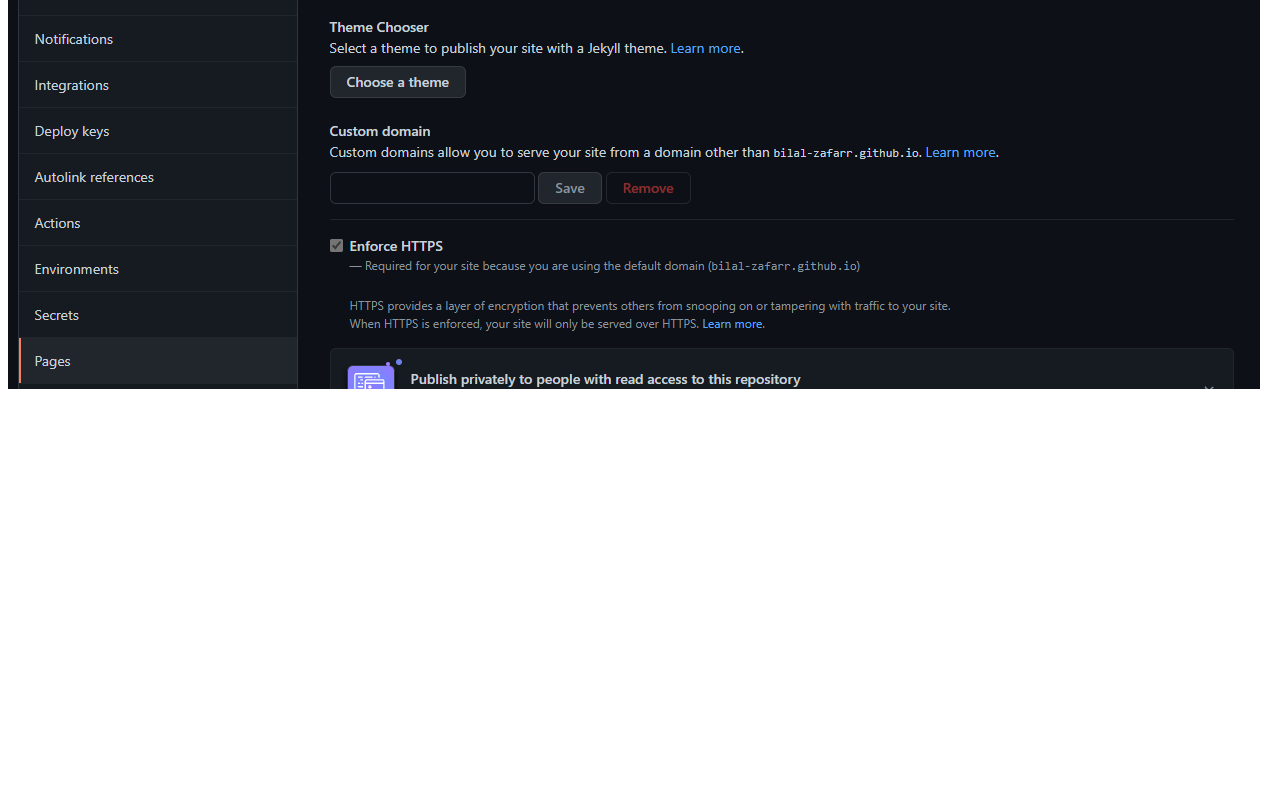
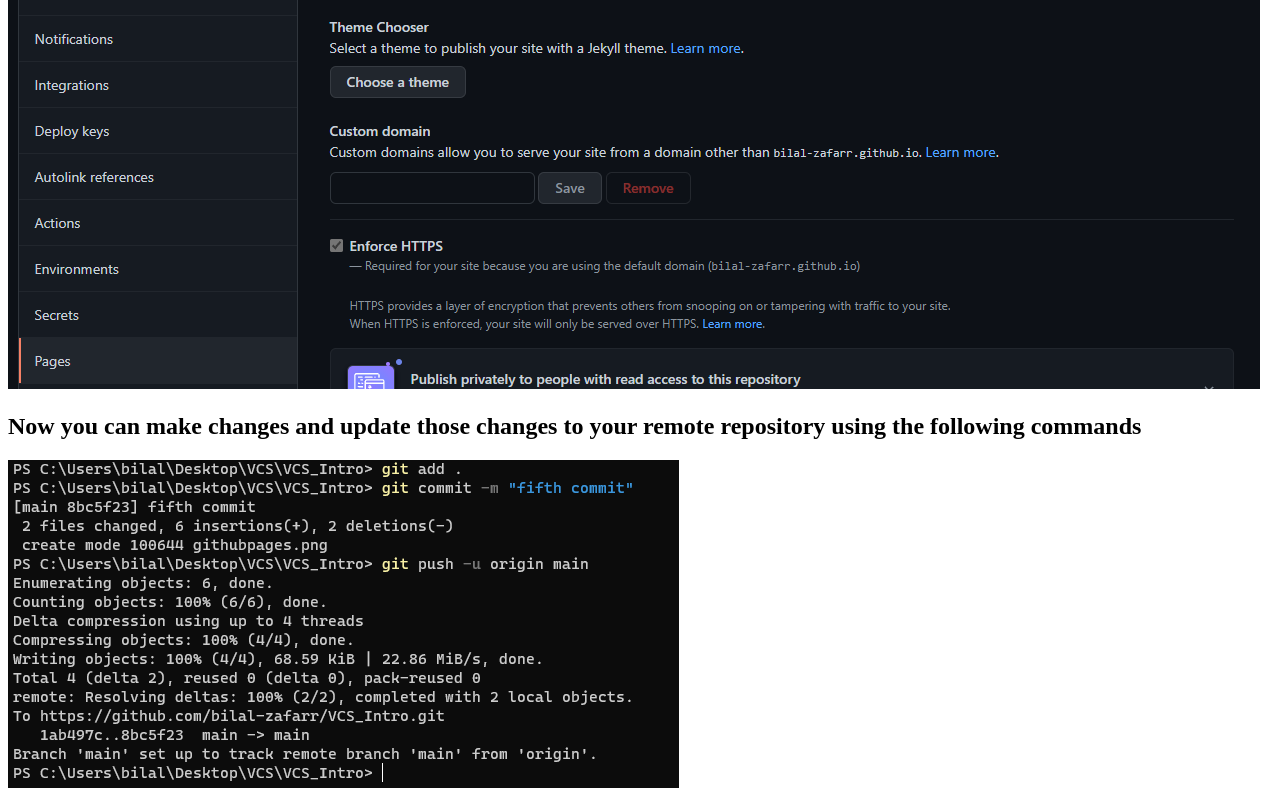
Before and after one commit to bilal-zafarr/VCS_Intro, a plain HTML site: page index.html in a window 1280 px wide. Shown: the part 2318-3118 px from the top of the page. Before the commit the page ends 2719 px from the top, so only its background shows below. Drawn offline with Linux system fonts and the light colour scheme.

Commit message:
sixth commit

```diff
--- a/index.html
+++ b/index.html
@@ -15,6 +15,8 @@
             <img src="git_upload.png" alt="">
             <h2>Go to page section in your github repository settings and select the main branch and host it on github pages</h2>
             <img src="githubpages.png" alt="">
+            <h2>Now you can make changes and update those changes to your remote repository using the following commands</h2>
+            <img src="makechanges.png" alt="">
 
         </body>
     </head>
```
Also changed, not shown: makechanges.png (added).
